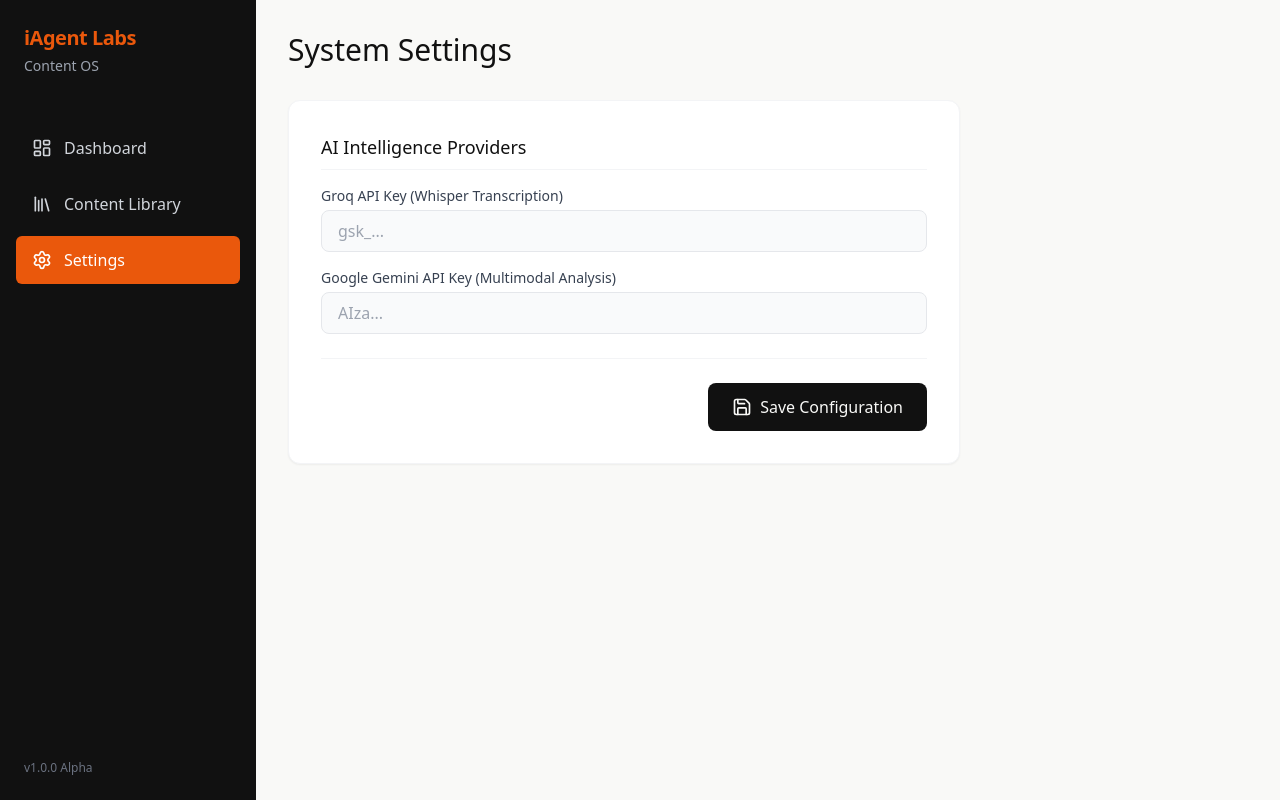
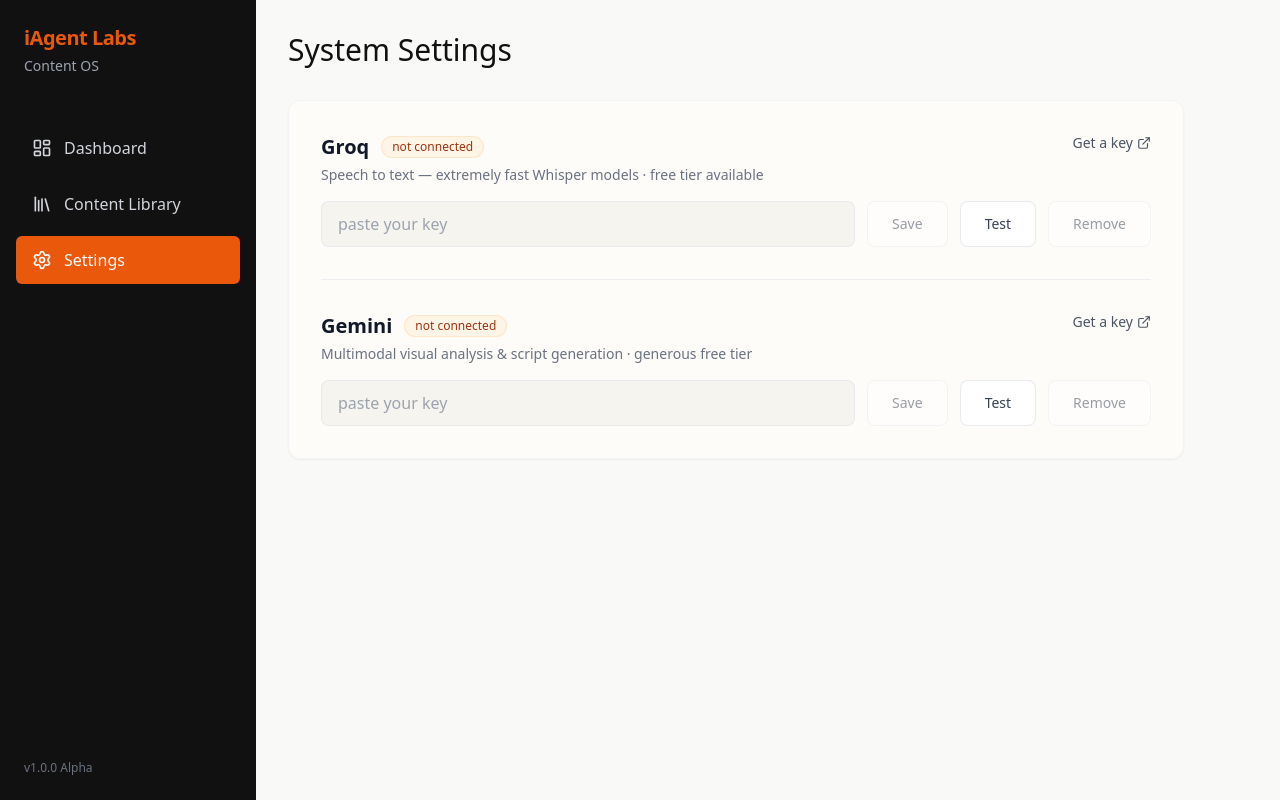
Before and after one commit to Adamyaaa/iagent-content, a React (Vite) app in the folder frontend/: page /settings in a window 1280 px wide. Built offline with nearby package versions, Linux system fonts and the light colour scheme; no server answers.

Commit message:
Redesign Settings page to match new mockup layout

```diff
--- a/frontend/src/pages/Settings.jsx
+++ b/frontend/src/pages/Settings.jsx
@@ -1,20 +1,22 @@
 import { useState, useEffect } from 'react';
 import axios from 'axios';
-import { Save, Loader2, CheckCircle2, Info } from 'lucide-react';
+import { Loader2, ExternalLink } from 'lucide-react';
 
 const API_URL = import.meta.env.VITE_API_URL || 'http://localhost:8000/api/v1';
 
 export default function Settings() {
   const [settings, setSettings] = useState({
     groq_api_key: '',
-    gemini_api_key: '',
-    supabase_url: '',
-    supabase_service_key: ''
+    gemini_api_key: ''
+  });
+
+  const [inputValues, setInputValues] = useState({
+    groq_api_key: '',
+    gemini_api_key: ''
   });
 
   const [loading, setLoading] = useState(true);
-  const [saving, setSaving] = useState(false);
-  const [saved, setSaved] = useState(false);
+  const [savingState, setSavingState] = useState({});
 
   useEffect(() => {
     fetchSettings();
@@ -24,6 +26,10 @@
     try {
       const response = await axios.get(`${API_URL}/settings/`);
       setSettings(response.data);
+      setInputValues({
+        groq_api_key: '',
+        gemini_api_key: ''
+      });
     } catch (e) {
       console.error(e);
     } finally {
@@ -31,84 +37,131 @@
     }
   };
 
-  const handleChange = (e) => {
-    setSettings({ ...settings, [e.target.name]: e.target.value });
-    setSaved(false);
+  const handleInputChange = (id, value) => {
+    setInputValues(prev => ({ ...prev, [id]: value }));
   };
 
-  const handleSave = async (e) => {
-    e.preventDefault();
-    setSaving(true);
+  const handleAction = async (id, action) => {
+    setSavingState(prev => ({ ...prev, [id]: action }));
+
     try {
-      await axios.post(`${API_URL}/settings/`, settings);
-      setSaved(true);
-      fetchSettings(); // Refresh to get masked values
+      const payload = { ...settings };
+
+      if (action === 'save') {
+        payload[id] = inputValues[id];
+      } else if (action === 'remove') {
+        payload[id] = '';
+      }
+
+      // We send the whole object but only the updated fields are processed backend
+      await axios.post(`${API_URL}/settings/`, payload);
+      await fetchSettings();
     } catch (e) {
       console.error(e);
     } finally {
-      setSaving(false);
+      setSavingState(prev => ({ ...prev, [id]: null }));
     }
   };
+
+  const providers = [
+    {
+      id: 'groq_api_key',
+      name: 'Groq',
+      description: 'Speech to text — extremely fast Whisper models · free tier available',
+      url: 'https://console.groq.com/keys'
+    },
+    {
+      id: 'gemini_api_key',
+      name: 'Gemini',
+      description: 'Multimodal visual analysis & script generation · generous free tier',
+      url: 'https://aistudio.google.com/app/apikey'
+    }
+  ];
 
   if (loading) {
     return <div className="p-8"><Loader2 className="animate-spin text-accent" /></div>;
   }
 
   return (
-    <div className="max-w-2xl">
+    <div className="max-w-4xl pb-12">
       <h2 className="text-3xl font-light mb-8">System Settings</h2>
 
-      <div className="bg-white rounded-xl shadow-sm border border-gray-100 p-8">
-        <form onSubmit={handleSave} className="space-y-6">
+      <div className="bg-[#fdfcfaf0] rounded-xl shadow-sm border border-gray-100 p-8 space-y-8">
 
-          <div>
-            <h3 className="text-lg font-medium mb-4 pb-2 border-b border-gray-100">AI Intelligence Providers</h3>
+        {providers.map((provider, index) => {
+          const isConnected = !!settings[provider.id];
+          const maskedKey = settings[provider.id];
+          const isProcessingSave = savingState[provider.id] === 'save';
+          const isProcessingRemove = savingState[provider.id] === 'remove';
 
-            <div className="space-y-4">
-              <div>
-                <label className="block text-sm font-medium text-gray-700 mb-1">Groq API Key (Whisper Transcription)</label>
+          return (
+            <div key={provider.id} className={index !== 0 ? "pt-8 border-t border-gray-200/60" : ""}>
+
+              <div className="flex justify-between items-start mb-1">
+                <div className="flex items-center gap-3">
+                  <h3 className="text-xl font-bold text-gray-900">{provider.name}</h3>
+
+                  {isConnected ? (
+                    <span className="inline-flex items-center gap-1.5 px-2.5 py-0.5 rounded-full text-xs font-medium bg-green-100/60 text-green-700 border border-green-200/50">
+                      <span className="w-1.5 h-1.5 rounded-full bg-green-600"></span>
+                      connected · {maskedKey.substring(0, 4)}...{maskedKey.substring(maskedKey.length - 4)}
+                    </span>
+                  ) : (
+                    <span className="inline-flex items-center gap-1.5 px-2.5 py-0.5 rounded-full text-xs font-medium bg-orange-100/50 text-orange-800 border border-orange-200/50">
+                      not connected
+                    </span>
+                  )}
+                </div>
+
+                <a
+                  href={provider.url}
+                  target="_blank"
+                  rel="noreferrer"
+                  className="text-sm font-medium text-gray-600 hover:text-gray-900 flex items-center gap-1 transition-colors"
+                >
+                  Get a key <ExternalLink size={14} />
+                </a>
+              </div>
+
+              <p className="text-sm text-gray-500 mb-4">{provider.description}</p>
+
+              <div className="flex gap-3">
                 <input
                   type="text"
-                  name="groq_api_key"
-                  value={settings.groq_api_key}
-                  onChange={handleChange}
-                  placeholder="gsk_..."
-                  className="w-full px-4 py-2 bg-gray-50 border border-gray-200 rounded-lg focus:outline-none focus:ring-2 focus:ring-accent/20 focus:border-accent"
+                  placeholder={isConnected ? "replace the key" : "paste your key"}
+                  value={inputValues[provider.id]}
+                  onChange={(e) => handleInputChange(provider.id, e.target.value)}
+                  className="flex-1 px-4 py-2.5 bg-[#f5f4ef] border border-gray-200/80 rounded-lg text-gray-700 placeholder-gray-400 focus:outline-none focus:ring-2 focus:ring-gray-200 focus:border-gray-300 transition-all"
                 />
+
+                <button
+                  onClick={() => handleAction(provider.id, 'save')}
+                  disabled={isProcessingSave || !inputValues[provider.id]}
+                  className="px-6 py-2.5 bg-white border border-gray-200/80 rounded-lg text-sm font-medium text-gray-700 hover:bg-gray-50 disabled:opacity-50 disabled:hover:bg-white transition-colors min-w-[80px] flex justify-center items-center"
+                >
+                  {isProcessingSave ? <Loader2 size={16} className="animate-spin" /> : "Save"}
+                </button>
+
+                <button
+                  onClick={() => alert("Test functionality coming soon")}
+                  className="px-6 py-2.5 bg-white border border-gray-200/80 rounded-lg text-sm font-medium text-gray-700 hover:bg-gray-50 transition-colors"
+                >
+                  Test
+                </button>
+
+                <button
+                  onClick={() => handleAction(provider.id, 'remove')}
+                  disabled={!isConnected || isProcessingRemove}
+                  className="px-6 py-2.5 bg-white border border-gray-200/80 rounded-lg text-sm font-medium text-gray-700 hover:bg-red-50 hover:text-red-600 hover:border-red-200 disabled:opacity-50 transition-colors min-w-[90px] flex justify-center items-center"
+                >
+                  {isProcessingRemove ? <Loader2 size={16} className="animate-spin" /> : "Remove"}
+                </button>
               </div>
 
-              <div>
-                <label className="block text-sm font-medium text-gray-700 mb-1">Google Gemini API Key (Multimodal Analysis)</label>
-                <input
-                  type="text"
-                  name="gemini_api_key"
-                  value={settings.gemini_api_key}
-                  onChange={handleChange}
-                  placeholder="AIza..."
-                  className="w-full px-4 py-2 bg-gray-50 border border-gray-200 rounded-lg focus:outline-none focus:ring-2 focus:ring-accent/20 focus:border-accent"
-                />
-              </div>
             </div>
-          </div>
+          );
+        })}
 
-          <div className="pt-6 border-t border-gray-100 flex items-center justify-between">
-            {saved ? (
-              <span className="flex items-center gap-2 text-green-600 font-medium">
-                <CheckCircle2 size={20} /> Settings saved to Database
-              </span>
-            ) : <span />}
-
-            <button
-              type="submit"
-              disabled={saving}
-              className="bg-foreground text-background px-6 py-3 rounded-lg font-medium hover:bg-gray-800 transition-colors flex items-center gap-2 disabled:opacity-50"
-            >
-              {saving ? <Loader2 className="animate-spin" size={20} /> : <Save size={20} />}
-              Save Configuration
-            </button>
-          </div>
-
-        </form>
       </div>
     </div>
   );
```
